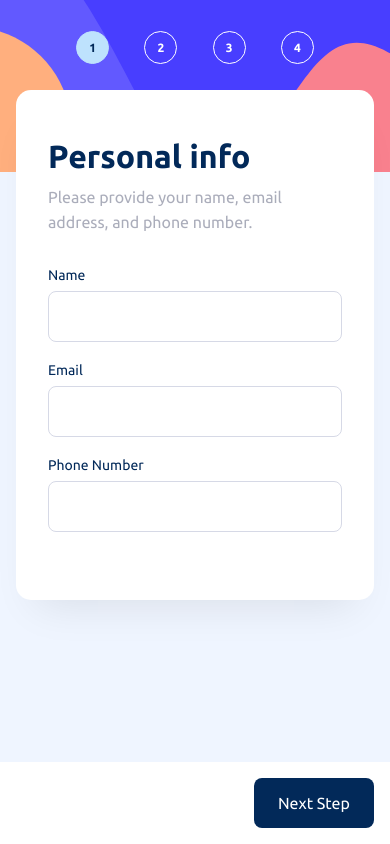
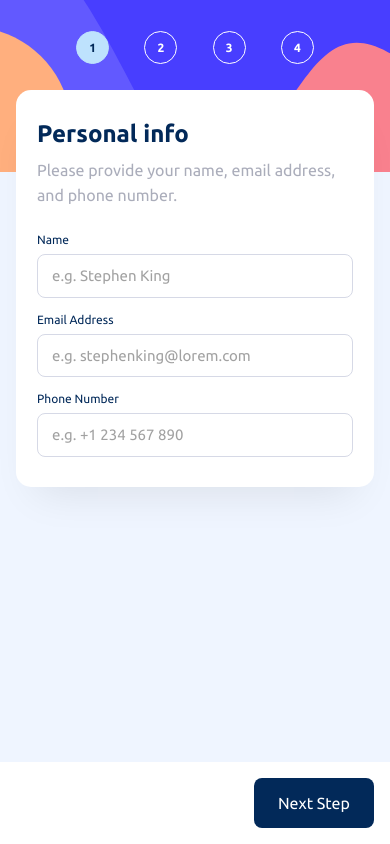
Before and after one commit to gsalgadotoledo/multi-step-form, a React (Vite) app: page / in a window 390 px wide. Built offline with nearby package versions, Linux system fonts and the light colour scheme.

Commit message:
feat(steps-form): Add styles for summary and thanks steps (#19)

```diff
--- a/src/components/ErrorTypography/ErrorTypography.tsx
+++ b/src/components/ErrorTypography/ErrorTypography.tsx
@@ -21,7 +21,7 @@ const errorLabelStyles: SxProps<Theme> = [
   ({ palette: { error } }) => ({
     display: 'block',
     mb: 1,
-    fontWeight: 700,
+    fontWeight: 500,
     justifyContent: 'space-between',
     color: error.main,
   }),
--- a/src/components/Header/Header.tsx
+++ b/src/components/Header/Header.tsx
@@ -4,13 +4,30 @@ import { Box, Typography } from '@mui/material';
 export interface HeaderProps {
   title: string;
   subtitle: string;
+  textAlign?: 'left' | 'center' | 'right';
 }
 
-export const Header = ({ title, subtitle }: HeaderProps) => {
+export const Header = ({
+  title,
+  subtitle,
+  textAlign = 'left',
+}: HeaderProps) => {
   return (
     <Box>
-      <Box>
-        <Typography variant="h1" component="h1" sx={{ marginBottom: '10px' }}>
+      <Box sx={{ textAlign }}>
+        <Typography
+          variant="h1"
+          component="h1"
+          sx={[
+            ({ breakpoints: { down } }) => ({
+              marginBottom: '10px',
+              [down('sm')]: {
+                fontSize: '24px',
+                lineHeight: '28px',
+              },
+            }),
+          ]}
+        >
           {title}
         </Typography>
         <Typography variant="subtitle1" component="p" sx={{ opacity: 0.8 }}>
--- a/src/components/MainLayout/MainLayout.tsx
+++ b/src/components/MainLayout/MainLayout.tsx
@@ -52,7 +52,7 @@ const contentBoxStyles: SxProps<Theme> = [
   },
   ({ breakpoints: { down } }) => ({
     [down('sm')]: {
-      padding: '32px 16px',
+      padding: '14px 5px 0px',
     },
   }),
 ];
--- a/src/components/Steps1/Steps1.tsx
+++ b/src/components/Steps1/Steps1.tsx
@@ -1,7 +1,7 @@
 import React from 'react';
 import { useForm } from 'react-hook-form';
 import { yupResolver } from '@hookform/resolvers/yup';
-import { Button as MUIButton, Box } from '@mui/material';
+import { Button as MUIButton, Box, SxProps, Theme } from '@mui/material';
 import * as yup from 'yup';
 import { Button } from '../Button/Button';
 import Header from '../Header/Header';
@@ -60,21 +60,24 @@ export const Steps1 = () => {
         subtitle="Please provide your name, email address, and phone number."
       />
       <Box sx={boxStyles}>
-        <Box sx={{ ...boxStyles, pt: 4 }}>
+        <Box sx={containerBoxStyles}>
           <TextField
             {...register('name')}
             label="Name"
             errorMessage={errors.name?.message as string}
+            placeholder="e.g. Stephen King"
           />
           <TextField
             {...register('emailAddress')}
-            label="Email"
+            label="Email Address"
             errorMessage={errors.emailAddress?.message as string}
+            placeholder="e.g. stephenking@lorem.com"
           />
           <TextField
             {...register('phoneNumber')}
             label="Phone Number"
             errorMessage={errors.phoneNumber?.message as string}
+            placeholder="e.g. +1 234 567 890"
           />
         </Box>
       </Box>
@@ -97,3 +100,13 @@ export const Steps1 = () => {
 };
 
 export default Steps1;
+
+const containerBoxStyles: SxProps<Theme> = [
+  ({ breakpoints: { down } }) => ({
+    ...boxStyles,
+    pt: 4,
+    [down('sm')]: {
+      pt: 3,
+    },
+  }),
+];
--- a/src/components/Steps2/Steps2.tsx
+++ b/src/components/Steps2/Steps2.tsx
@@ -75,7 +75,7 @@ export const Steps2 = () => {
         subtitle="You have the option of monthly or yearly billing."
       />
       <Box sx={boxStyles}>
-        <Box sx={{ ...boxStyles, pt: 4 }}>
+        <Box sx={containerBoxStyles}>
           <Box sx={contentStyles}>
             {planList.map(({ title, subtitle, image }, index) => (
               <Plan
@@ -152,3 +152,13 @@ const contentStyles: SxProps<Theme> = [
     },
   }),
 ];
+
+const containerBoxStyles: SxProps<Theme> = [
+  ({ breakpoints: { down } }) => ({
+    ...boxStyles,
+    pt: 4,
+    [down('sm')]: {
+      pt: 3,
+    },
+  }),
+];
--- a/src/components/Steps4/Steps4.tsx
+++ b/src/components/Steps4/Steps4.tsx
@@ -1,24 +1,19 @@
 import React from 'react';
-import { useForm } from 'react-hook-form';
-import { Button as MUIButton, Box } from '@mui/material';
+import {
+  Button as MUIButton,
+  Box,
+  Typography,
+  Link,
+  SxProps,
+  Theme,
+} from '@mui/material';
 import { Button } from '../Button/Button';
 import Header from '../Header/Header';
 import { useFormContext } from '../../contexts/FormContext';
 import { footerStyles } from '../../styles/footer';
 
-const boxStyles = {
-  display: 'flex',
-  flexGrow: 1,
-  flexDirection: 'column',
-};
-
 export const Steps4 = () => {
   const { formState, setFormState } = useFormContext();
-  const { handleSubmit } = useForm();
-
-  const onSubmit = () => {
-    // Handle submit
-  };
 
   function handlePrevStep() {
     setFormState((prevState) => ({
@@ -35,13 +30,80 @@ export const Steps4 = () => {
   }
 
   return (
-    <form onSubmit={handleSubmit(onSubmit)}>
+    <>
       <Header
         title="Finishing up"
         subtitle="Double-check everything looks OK before confirming."
       />
       <Box sx={boxStyles}>
-        <Box sx={{ ...boxStyles, pt: 4 }}>Step 4</Box>
+        <Box sx={containerBoxStyles}>
+          <Box sx={grayBoxStyles}>
+            {' '}
+            {/* Grey box */}
+            <Box
+              sx={{
+                ...textRowStyles,
+                borderBottom: '1px solid rgb(150 153 170 / 20%)',
+                mb: 2,
+              }}
+            >
+              {' '}
+              {/* 1 row */}
+              <Box sx={{}}>
+                <Box sx={{ mb: 1 }}>
+                  <Typography variant="h4">Arcade (Monthly)</Typography>
+                </Box>
+                <Box sx={{ mb: 2 }}>
+                  <Link href="#" variant="h5" color="secondary">
+                    Change
+                  </Link>
+                </Box>
+              </Box>
+              <Box sx={{}}>
+                <Typography variant="h4" sx={{ fontWeight: 700 }}>
+                  $9/mo
+                </Typography>
+              </Box>
+            </Box>
+            <Box sx={{ ...textRowStyles, mb: 2 }}>
+              {' '}
+              {/* 2 row */}
+              <Box sx={{}}>
+                <Typography variant="h5">Online service</Typography>
+              </Box>
+              <Box sx={{}}>+$1/mo</Box>
+            </Box>
+            <Box sx={{ ...textRowStyles }}>
+              {' '}
+              {/* 3 row */}
+              <Box sx={{}}>
+                <Typography variant="h5">Total (per month)</Typography>
+              </Box>
+              <Box sx={{}}>+$12/mo</Box>
+            </Box>
+          </Box>
+          <Box
+            sx={{
+              ...textRowStyles,
+              padding: '16px 24px',
+            }}
+          >
+            <Box sx={{}}>
+              <Typography variant="h5">Total (per month)</Typography>
+            </Box>
+            <Box sx={{}}>
+              <Typography
+                variant="subtitle2"
+                sx={{
+                  fontWeight: 700,
+                  fontSize: '20px',
+                }}
+              >
+                +$12/mo
+              </Typography>
+            </Box>
+          </Box>
+        </Box>
       </Box>
       <Box sx={footerStyles}>
         <MUIButton
@@ -55,12 +117,48 @@ export const Steps4 = () => {
         >
           Go Back
         </MUIButton>
-        <Button type="button" onClick={handleNextStep}>
+        <Button type="button" onClick={handleNextStep} color="secondary">
           Next Step
         </Button>
       </Box>
-    </form>
+    </>
   );
 };
 
 export default Steps4;
+
+const textRowStyles = {
+  display: 'flex',
+  flexDirection: 'row',
+  justifyContent: 'space-between',
+};
+
+const grayBoxStyles: SxProps<Theme> = [
+  ({ breakpoints: { down }, palette: { info } }) => ({
+    background: info.light,
+    borderRadius: '8px',
+    display: 'flex',
+    flexDirection: 'column',
+    padding: '16px 24px 24px 24px',
+    mb: 3,
+    [down('sm')]: {
+      padding: '16px 16px 24px 16px',
+    },
+  }),
+];
+
+const containerBoxStyles: SxProps<Theme> = [
+  ({ breakpoints: { down } }) => ({
+    ...boxStyles,
+    pt: 4,
+    [down('sm')]: {
+      pt: 3,
+    },
+  }),
+];
+
+const boxStyles = {
+  display: 'flex',
+  flexGrow: 1,
+  flexDirection: 'column',
+};
--- a/src/components/Steps5/Steps5.tsx
+++ b/src/components/Steps5/Steps5.tsx
@@ -1,13 +1,32 @@
 import React from 'react';
 import Header from '../Header/Header';
+import thankYouImage from '../../assets/thank-you.svg';
+import { Box } from '@mui/material';
 
 export const Steps5 = () => {
   return (
     <>
-      <Header
-        title="Thank you!"
-        subtitle="Thanks for confirming your subscription! We hope you have fun using our platform. If you ever need support, please feel free to email us at support@loremgaming.com."
-      />
+      <Box></Box>
+      <Box
+        sx={{
+          display: 'flex',
+          flexDirection: 'column',
+          alignItems: 'center',
+          justifyContent: 'center',
+          pt: 4,
+          pb: 8,
+        }}
+      >
+        <Box sx={{ mb: 4 }}>
+          <img src={thankYouImage} alt="Thank you" />
+        </Box>
+        <Header
+          textAlign="center"
+          title="Thank you!"
+          subtitle="Thanks for confirming your subscription! We hope you have fun using our platform. If you ever need support, please feel free to email us at support@loremgaming.com."
+        />
+      </Box>
+      <Box></Box>
     </>
   );
 };
--- a/src/components/TextField/TextField.tsx
+++ b/src/components/TextField/TextField.tsx
@@ -30,9 +30,29 @@ export const TextField = forwardRef(
     ref
   ) => {
     return (
-      <Box sx={{ marginBottom: '20px' }}>
+      <Box
+        sx={[
+          ({ breakpoints: { down } }) => ({
+            marginBottom: '18px',
+            [down('sm')]: {
+              marginBottom: '14px',
+            },
+          }),
+        ]}
+      >
         <Box sx={{ display: 'flex', justifyContent: 'space-between' }}>
-          <Typography sx={{ mb: 1 }} variant="h6" component="label">
+          <Typography
+            sx={[
+              ({ breakpoints: { down } }) => ({
+                marginBottom: '6px',
+                [down('sm')]: {
+                  fontSize: '12px',
+                },
+              }),
+            ]}
+            variant="h6"
+            component="label"
+          >
             {label}
           </Typography>
           {errorMessage && <ErrorTypography>{errorMessage}</ErrorTypography>}
@@ -56,11 +76,16 @@ TextField.displayName = 'TextField';
 
 export default TextField;
 
-const inputPropsStyles = {
-  padding: '13px 14px',
-  fontSize: '16px',
-  lineHeight: '18px',
-};
+const inputPropsStyles: SxProps<Theme> = [
+  ({ breakpoints: { down } }) => ({
+    padding: '10px 14px',
+    fontSize: '16px',
+    lineHeight: '18px',
+    [down('sm')]: {
+      fontSize: '15px',
+    },
+  }),
+];
 
 const inputStyles = (error?: string): SxProps<Theme> => [
   { '& .MuiOutlinedInput-notchedOutline': { opacity: 0 }, borderRadius: '8px' },
```
Also changed, not shown: src/assets/thank-you.svg (added), 1 other file (tests, documents, lock files or other folders).
